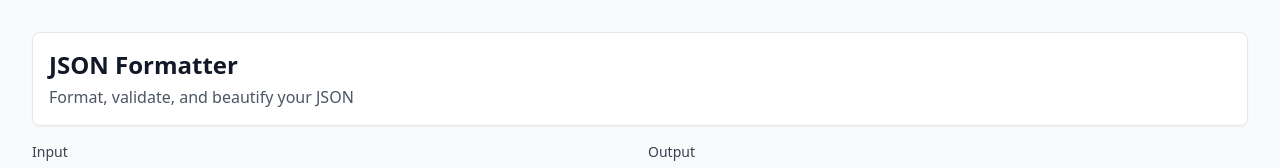
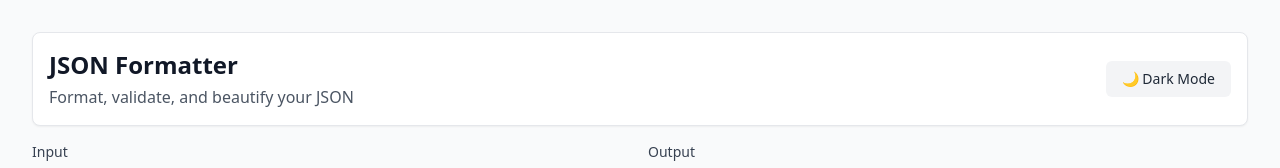
Before and after one commit to benflux-company/benflux-devtools, a Next.js app in the folder apps/web/: page /tools/json-formatter in a window 1280 px wide. Shown: the top 168 px of the page. Built offline with nearby package versions, Linux system fonts and the light colour scheme.

Commit message:
feat: add light/dark mode toggle button

```diff
--- a/apps/web/src/components/tools/JsonFormatter.tsx
+++ b/apps/web/src/components/tools/JsonFormatter.tsx
@@ -1,10 +1,22 @@
 "use client";
 
-import { useState } from "react";
+import { useState, useEffect } from "react";
 import { highlightJson } from "../../lib/json-highlighter";
 
 export function JsonFormatter() {
   const [input, setInput] = useState("");
+  const [isDark, setIsDark] = useState(false);
+
+  useEffect(() => {
+    if (document.documentElement.classList.contains("dark")) {
+      setIsDark(true);
+    }
+  }, []);
+
+  const toggleTheme = () => {
+    const isDarkMode = document.documentElement.classList.toggle("dark");
+    setIsDark(isDarkMode);
+  };
 
   let formattedJson = "";
   let error = false;
@@ -20,9 +32,17 @@ export function JsonFormatter() {
 
   return (
     <div className="flex flex-col h-full gap-4">
-      <header className="p-4 bg-white dark:bg-gray-800 rounded-lg shadow-sm border border-gray-200 dark:border-gray-700">
-        <h1 className="text-2xl font-bold text-gray-900 dark:text-gray-100">JSON Formatter</h1>
-        <p className="text-gray-600 dark:text-gray-400 mt-1">Format, validate, and beautify your JSON</p>
+      <header className="p-4 bg-white dark:bg-gray-800 rounded-lg shadow-sm border border-gray-200 dark:border-gray-700 flex justify-between items-center">
+        <div>
+          <h1 className="text-2xl font-bold text-gray-900 dark:text-gray-100">JSON Formatter</h1>
+          <p className="text-gray-600 dark:text-gray-400 mt-1">Format, validate, and beautify your JSON</p>
+        </div>
+        <button
+          onClick={toggleTheme}
+          className="px-4 py-2 text-sm font-medium bg-gray-100 dark:bg-gray-700 text-gray-800 dark:text-gray-200 rounded-md hover:bg-gray-200 dark:hover:bg-gray-600 transition-colors"
+        >
+          {isDark ? "☀️ Light Mode" : "🌙 Dark Mode"}
+        </button>
       </header>
       <div className="grid grid-cols-1 md:grid-cols-2 gap-4 flex-1">
         <div className="flex flex-col gap-2">
```
